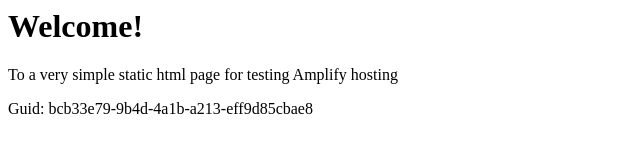
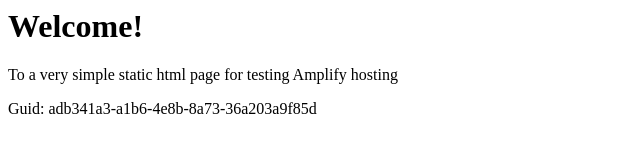
Before and after one commit to aws-aemilia-pdx/Github-PR-Commit-Integration-Test-DoNotTouch-GithubWebhookPreviewCanaryTest-v1-gamma-us-west-2, a website: page src/index.html in a window 1280 px wide. Shown: the full height of the page, 0-640 px from the left. Drawn offline with Linux system fonts and the light colour scheme.

Commit message:
commit from integ tests

```diff
--- a/src/index.html
+++ b/src/index.html
@@ -12,6 +12,6 @@
 <body>
     <h1>Welcome!</h1>
     <p>To a very simple static html page for testing Amplify hosting</p>
-    <p>Guid: bcb33e79-9b4d-4a1b-a213-eff9d85cbae8</p></body>
+    <p>Guid: adb341a3-a1b6-4e8b-8a73-36a203a9f85d</p></body>
 
 </html>
```
